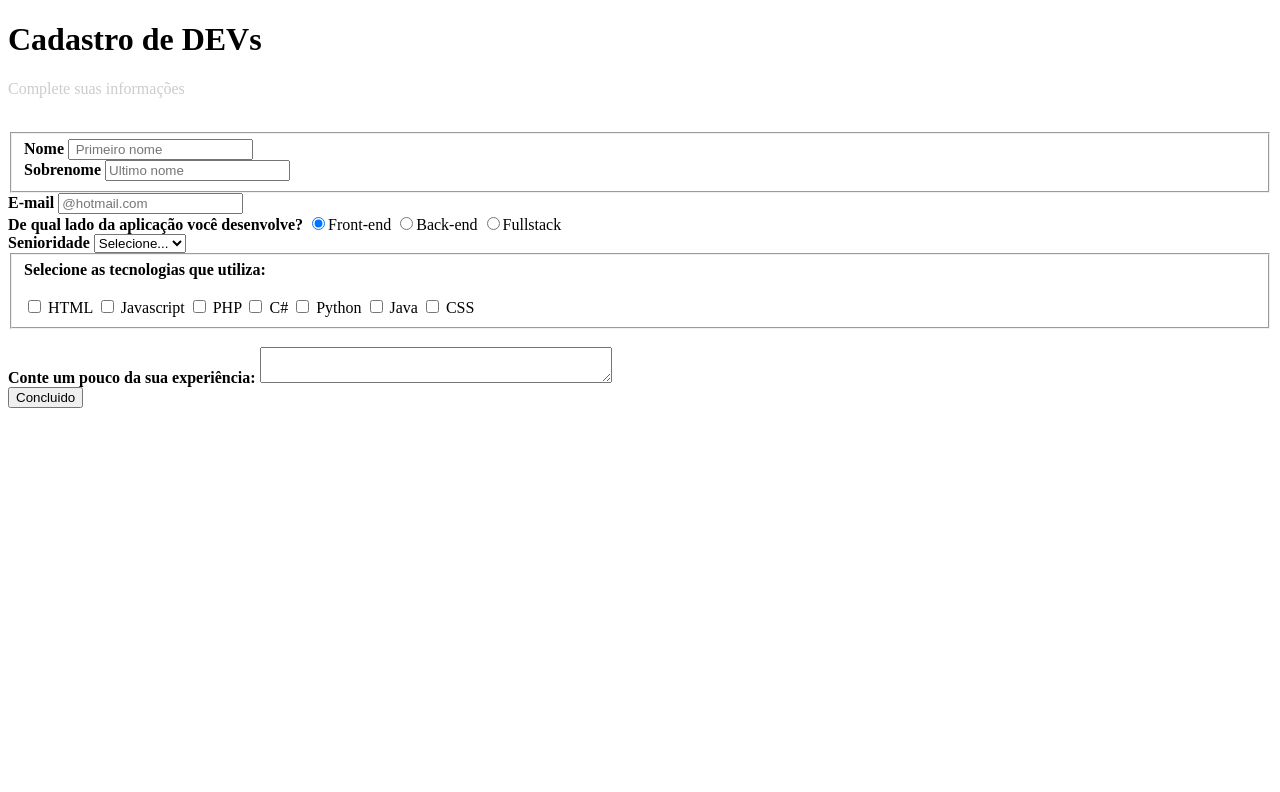
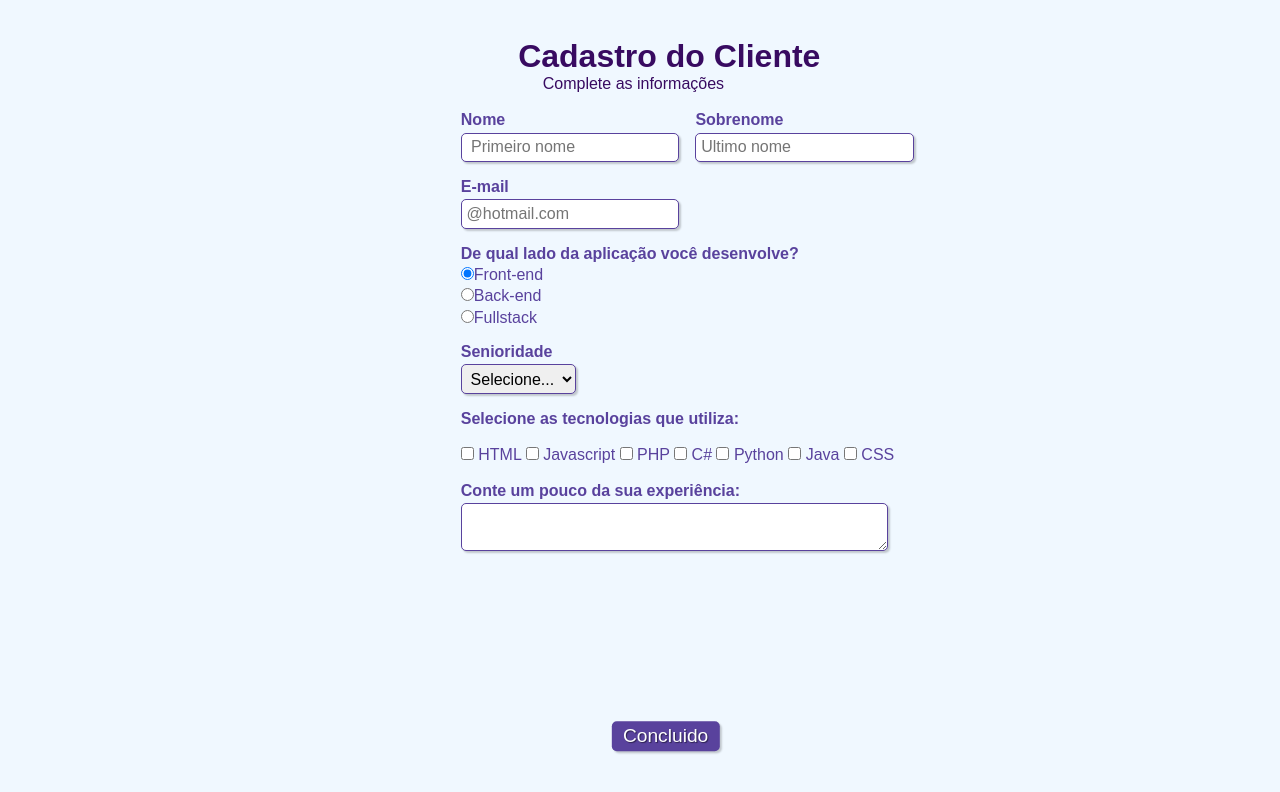
Before and after one commit to JhordySouza/HTML, a plain HTML site: page Formulario.html in a window 1280 px wide. Drawn offline with Linux system fonts and the light colour scheme.

Commit message:
Criando um formulario

```diff
--- a/Formulario.css
+++ b/Formulario.css
@@ -0,0 +1,109 @@
+*{
+	margin: 0;
+	padding:0;
+
+}
+
+
+#titulo{
+	font-family: sans-serif;
+	color: #380B61;
+	margin-left: 7%;
+}
+
+#subtitulo{
+	font-family: sans-serif;
+	color:#380B61 ;
+	margin-left: 10%;
+}
+
+#check {
+	display:inline-block;
+}
+
+fieldset{
+	border: 0;
+}
+
+body{
+	background-color: #f0f8ff;
+	font-family: sans-serif;
+	font-size: 1em;
+	color: #59429d;
+	margin-left: 36%;
+	margin-top: 3%;
+	justify-content: center;
+
+}
+
+input, select,textarea, button{
+	font-family: sans-serif;
+	font-size: 1em;
+	color: #594529d;
+	border-radius: 5px;
+}
+
+.grupo:before, .grupo:after {
+	display: table;
+}
+
+.grupo:after {
+	clear: both;
+}
+
+.campo{
+	margin-bottom: 1em;
+}
+
+.campo label{
+	margin-bottom: 0.2em;
+	color: #59429d;
+	display: block;
+
+}
+fieldset.grupo .campo {
+	float: left;
+	margin-right: 1em;
+}
+
+.campo input[type="text"], .campo input[type="email"], .campo select, .campo textarea {
+	padding: 0.3em;
+	border: 1px solid #59429d;
+	box-shadow: 2px 2px 2px rgba(0, 0, 0, 0.2);
+	display: block;
+}
+
+.campo select option{
+	padding-right: 1em;
+}
+
+.campo input:focus, .campo select:focus, .campo textarea:focus {
+	background: #e0e0f8;
+}
+
+.botao{
+	font-size: 1.2em;
+	background: #59429d;
+	border: 0;
+	margin-bottom: 1em;
+	color: #ffffff;
+	padding: 0.2em 0.6em;
+	box-shadow: 2px 2px 2px rgba(0, 0, 0, 0.2);
+	text-shadow: 1px 1px 1px rgba(0, 0, 0, 0.5);
+	position: absolute;
+	top: 92%;
+	left: 52%;
+	margin-right: -50%;
+	transform: translate(-50%, -50%);
+}
+
+.botao:hover{
+	background: #CCBBFF;
+	box-shadow: inset 2px 2px 2px rgba(0, 0, 0, 0.2);
+	text-shadow: none;
+}
+
+.botao, select{
+	cursor: pointer;
+
+}
--- a/Formulario.html
+++ b/Formulario.html
@@ -1,4 +1,4 @@
-<!DOCTYPE html>
+		<!DOCTYPE html>
 	<html>
 
 		<head>
@@ -7,27 +7,23 @@
 			<title>Cadastro</title>
 			<link rel="stylesheet" type="text/css" href="Formulario.css" media="" >
 		</head>
-		<style>
-			p{
-				color: #ccc;
-			}
 
-		</style>
 		<body>
 
 			<div>
-				<h1 id="titulo"> Cadastro de DEVs</h1>
-				<p id="subtitulo">Complete suas informações</p>
+				<h1 id="titulo"> Cadastro do Cliente</h1>
+				<p id="subtitulo">Complete as informações</p>
 				<br>
 			</div>
 
 			<form>
 				<fieldset class="grupo">
 
-					<div>
+					<div class="campo">
 						<label for="nome"><strong>Nome</strong></label>
-						<input type="text" name="Nome..." id="nome" placeholder=" Primeiro nome" required>
+						<input type="text" name="nome..." id="nome" placeholder=" Primeiro nome" required>
 					</div>
+
 					<div class="campo">
 						<label for="sobrenome"><strong>Sobrenome</strong></label>
 						<input type="text" name="Sobrenome" id="sobrenome" placeholder="Ultimo nome" required>
@@ -42,17 +38,21 @@
 
 				<div class="campo">
 					<label><strong>De qual lado da aplicação você desenvolve?</strong></label>
+
 					<label>
 						<input type="radio" name="devweb" value="frontend" checked>Front-end
 					</label>
+
 					<label>
 						<input type="radio" name="devweb" value="backend">Back-end
 					</label>
+
 					<label>
 						<input type="radio" name="devweb" value="fullstak">Fullstack
 					</label>
 				</div>
-				<div>
+
+				<div class="campo">
 					<label for="Senioridade"><strong>Senioridade</strong></label>
 					<select id="Senioridade">
 						<option  selected disabled value="">Selecione...</option>
@@ -63,7 +63,7 @@
 				</div>
 
 				<fieldset class="grupo">
-					<div>
+					<div id="check">
 						<label><strong>Selecione as tecnologias que utiliza:</strong></label><br><br>
 						<input type="checkbox" id=tecnologia1 name="tecnologia1" value="HTML">
 						<label for="tecnologia1"> HTML</label>
@@ -82,7 +82,7 @@
 					</div>
 				</fieldset>
 
-				<div>
+				<div class="campo">
 					<br>
 					<label><strong>Conte um pouco da sua experiência:</strong></label>
 					<textarea row="6" style="width: 26em" id="experiência" name="experiência"></textarea>
```
Also changed, not shown: index.html (+5 -4 lines).
